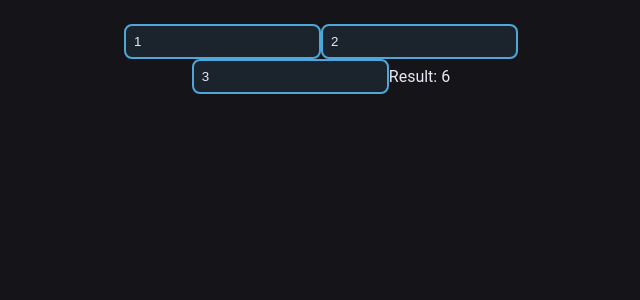
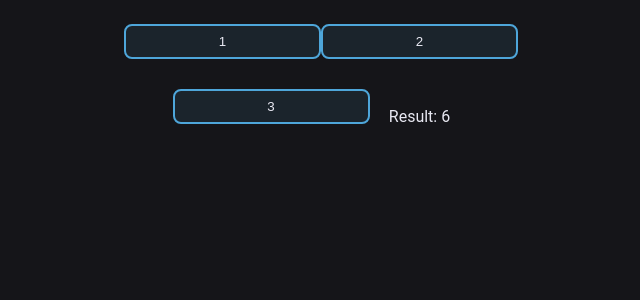
Before and after one commit to Pronian/proportions-svelte, a Svelte app: page / in a window 1280 px wide. Shown: the top 300 px of the page, without its empty margins (319-959 px from the left). Built offline with nearby package versions, Linux system fonts and the light colour scheme.

Commit message:
A few style improvements

```diff
--- a/public/global.css
+++ b/public/global.css
@@ -17,11 +17,19 @@ https://coolors.co/151519-4ea5d9-ea8c55-63a375-f4f4f9
     --secondary-font: 'Roboto Condensed', Roboto, sans-serif;
 }
 
+:root {
+    font-size: 62.5%;
+}
+
 body {
-    box-sizing: border-box;
     background-color: var(--bg-color);
     color: var(--text-color);
+    font-size: 16px;
     font-family: var(--primary-font);
+}
+
+* {
+    box-sizing: border-box;
 }
 
 .flex-cc {
--- a/src/components/InputNumberExpression.svelte
+++ b/src/components/InputNumberExpression.svelte
@@ -1,5 +1,6 @@
 <script lang="ts">
 	import { createEventDispatcher } from "svelte";
+	import { slide } from "svelte/transition";
 	import { roundIfNeeded } from "../util/number";
 	import { evaluateNumberExpression } from "../util/numberExpression";
 	export let label: string;
@@ -16,15 +17,15 @@
 
 	function onFocus() {
 		if (!isInvalid) {
-		value = expressionValue;
+			value = expressionValue;
 		}
 		lostFocus = false;
 	}
 
 	function onBlur() {
 		if (!isInvalid) {
-		expressionValue = value;
-		value = computedValue || '';
+			expressionValue = value;
+			value = computedValue || '';
 		}
 		lostFocus = true;
 	}
@@ -48,20 +49,25 @@
 		on:blur={onBlur}
 	>
 	{#if lostFocus && isInvalid}
-		<div class="invalid-feedback">Invalid value</div>
+		<div class="invalid-feedback" transition:slide>Invalid value</div>
 	{/if}
 </label>
 
 <style>
 	label {
 		display: block;
+		position: relative;
+		min-width: 10rem;
 	}
 
 	input {
 		background-color: var(--primary-color-a1);
 		color: var(--text-color);
-		padding: 0.5rem;
-		border-radius: 0.5rem;
+		text-align: center;
+		width: 100%;
+		padding: 0.8rem;
+		margin-bottom: 2rem;
+		border-radius: 0.8rem;
 		border: 2px solid var(--primary-color);
 	}
 
@@ -76,6 +82,9 @@
 	}
 
 	.invalid-feedback {
+		position: absolute;
+		width: 100%;
+		bottom: 0;
 		color: var(--secondary-color);
 		font-size: small;
 	}
--- a/src/components/Proportions.svelte
+++ b/src/components/Proportions.svelte
@@ -9,17 +9,22 @@
 </script>
 
 
-<div class="flex-cc">
+<div class="flex-cc prop-row">
 	<InputNumberExpression label="Value A" initialValue={a.toString()} on:compute={(event) => a = event.detail} {roundingDigits} />
 	<InputNumberExpression label="Value B" initialValue={b.toString()} on:compute={(event) => b = event.detail} {roundingDigits} />
 </div>
-<div class="flex-cc">
+<div class="flex-cc prop-row">
 	<InputNumberExpression label="Value C" initialValue={c.toString()} on:compute={(event) => c = event.detail} {roundingDigits}/>
-	<span>Result: {roundIfNeeded(c*b/a, roundingDigits)}</span>
+	<div class="flex-cc prop-res">Result: {roundIfNeeded(c*b/a, roundingDigits)}</div>
 </div>
 
 <style>
-	div {
-		display: flex;
+	.prop-row {
+		margin-bottom: 1rem;
+	}
+
+	.prop-res {
+		min-width: 10rem;
+		padding: 1rem;
 	}
 </style>
```
